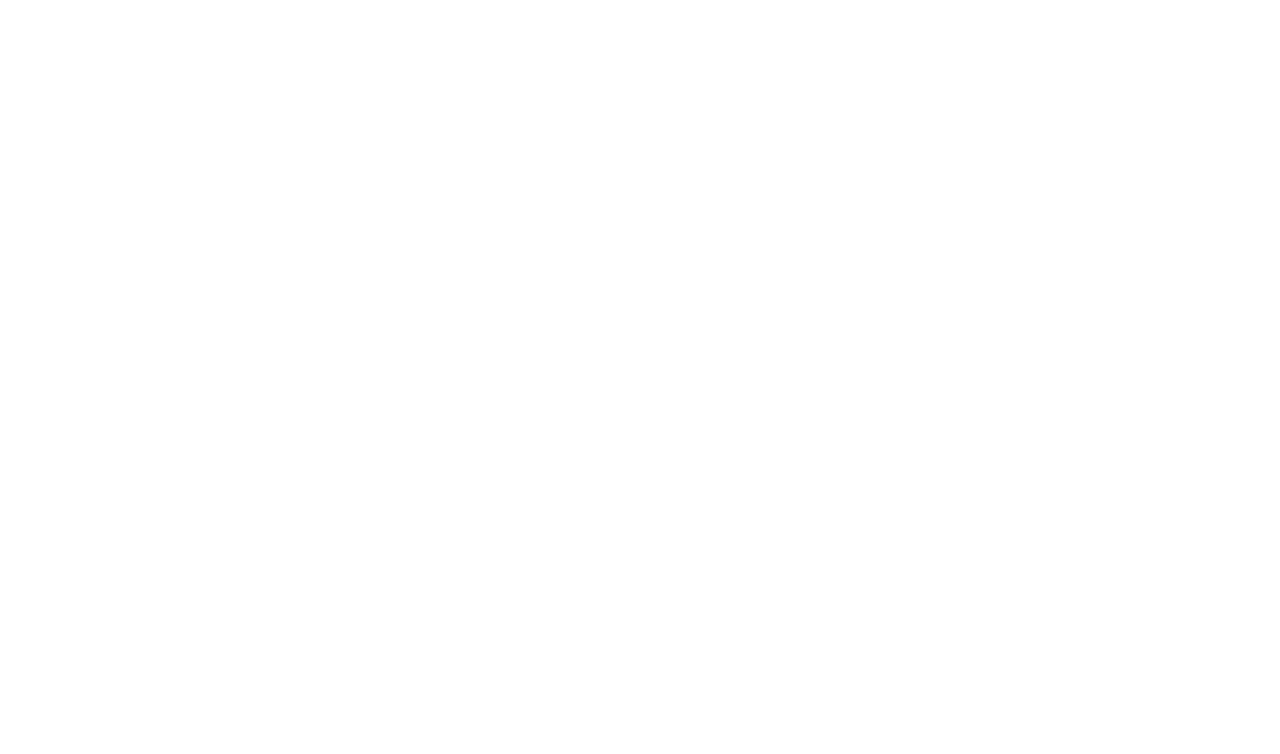
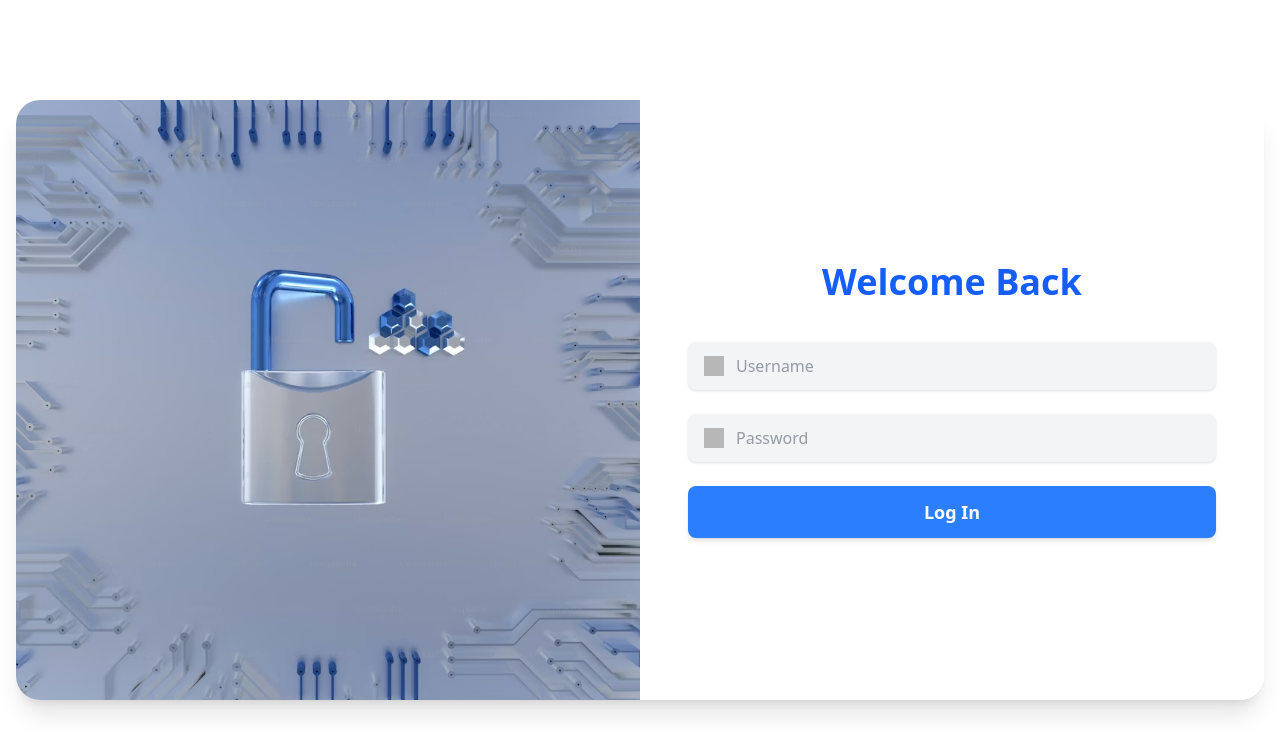
Before and after one commit to prakashchandrajha/npa-rec-from-home, an Angular app: page /login in a window 1280 px wide. Before the commit this address led to /. Shown: the top 754 px of the page. Built offline with nearby package versions, Linux system fonts and the light colour scheme; grey boxes are pictures that could not be loaded.

Commit message:
login works

```diff
--- /dev/null
+++ b/src/app/auth/auth.service.ts
@@ -0,0 +1,14 @@
+import { Injectable } from '@angular/core';
+import { HttpClient } from '@angular/common/http';
+import { Observable } from 'rxjs';
+
+@Injectable({
+  providedIn: 'root'
+})
+export class AuthService {
+  constructor(private http: HttpClient) {}
+
+  login(credentials: { username: string, password: string }): Observable<any> {
+    return this.http.post('/api/auth/login', credentials);
+  }
+}
--- a/src/app/components/auth/login/login.component.html
+++ b/src/app/components/auth/login/login.component.html
@@ -14,7 +14,7 @@
     <div class="md:w-1/2 w-full flex flex-col justify-center p-12 bg-white">
       <h2 class="text-4xl font-extrabold text-blue-600 mb-10 text-center">Welcome Back</h2>
 
-      <form class="space-y-6">
+      <form (ngSubmit)="onSubmit()" class="space-y-6">
         <div class="relative">
           <img
             src="https://cdn-icons-png.flaticon.com/512/561/561127.png"
@@ -22,8 +22,10 @@
             class="w-5 h-5 absolute left-4 top-1/2 transform -translate-y-1/2 opacity-70"
           />
           <input
-            type="email"
-            placeholder="Email"
+            name="username"
+            [(ngModel)]="username"
+            type="text"
+            placeholder="Username"
             class="pl-12 pr-4 py-3 w-full rounded-lg bg-gray-100 focus:outline-none focus:ring-2 focus:ring-blue-500 text-gray-700 text-base shadow-sm transition duration-200"
           />
         </div>
@@ -35,6 +37,8 @@
             class="w-5 h-5 absolute left-4 top-1/2 transform -translate-y-1/2 opacity-70"
           />
           <input
+            name="password"
+            [(ngModel)]="password"
             type="password"
             placeholder="Password"
             class="pl-12 pr-4 py-3 w-full rounded-lg bg-gray-100 focus:outline-none focus:ring-2 focus:ring-blue-500 text-gray-700 text-base shadow-sm transition duration-200"
--- a/src/app/components/auth/login/login.component.ts
+++ b/src/app/components/auth/login/login.component.ts
@@ -1,11 +1,33 @@
 import { Component } from '@angular/core';
+import { FormsModule } from '@angular/forms';
+import { AuthService } from '../../../auth/auth.service';
 
 @Component({
   selector: 'app-login',
-  imports: [],
+  imports: [FormsModule],
   templateUrl: './login.component.html',
   styleUrl: './login.component.css'
 })
 export class LoginComponent {
+  username: string = '';
+  password: string = '';
 
+  constructor(private authService: AuthService) {}
+
+  onSubmit() {
+    this.authService.login({
+      username: this.username,
+      password: this.password
+    }).subscribe({
+      next: (response: any) => {
+        console.log('Role:', response.role);
+        console.log('Token:', response.token);
+        alert('Login successful!');
+      },
+      error: (error: any) => {
+        console.error('Login failed:', error);
+        alert('Login failed!');
+      }
+    });
+  }
 }
```
Also changed, not shown: src/app/app.routes.ts (+7 -2 lines).
